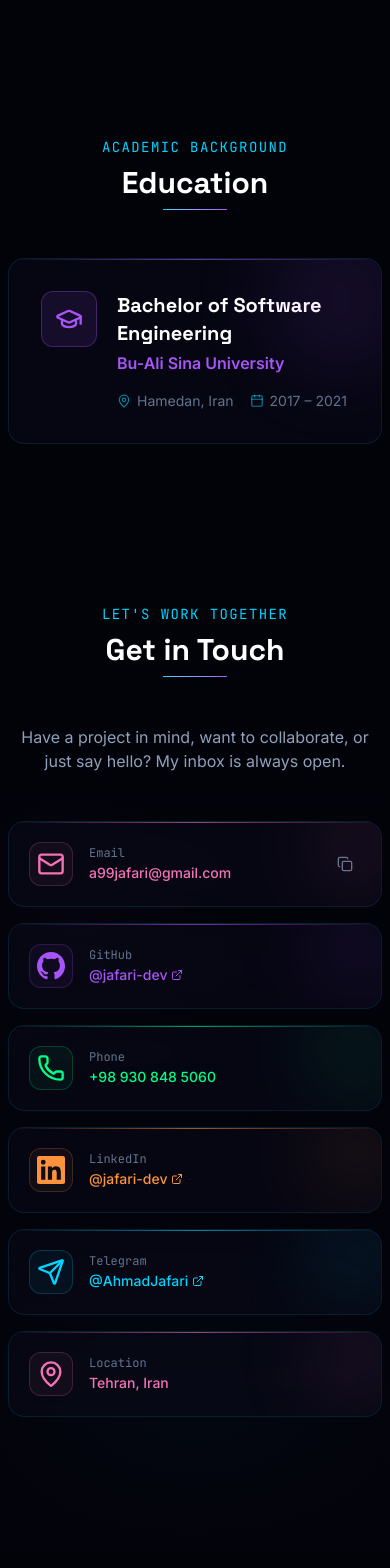
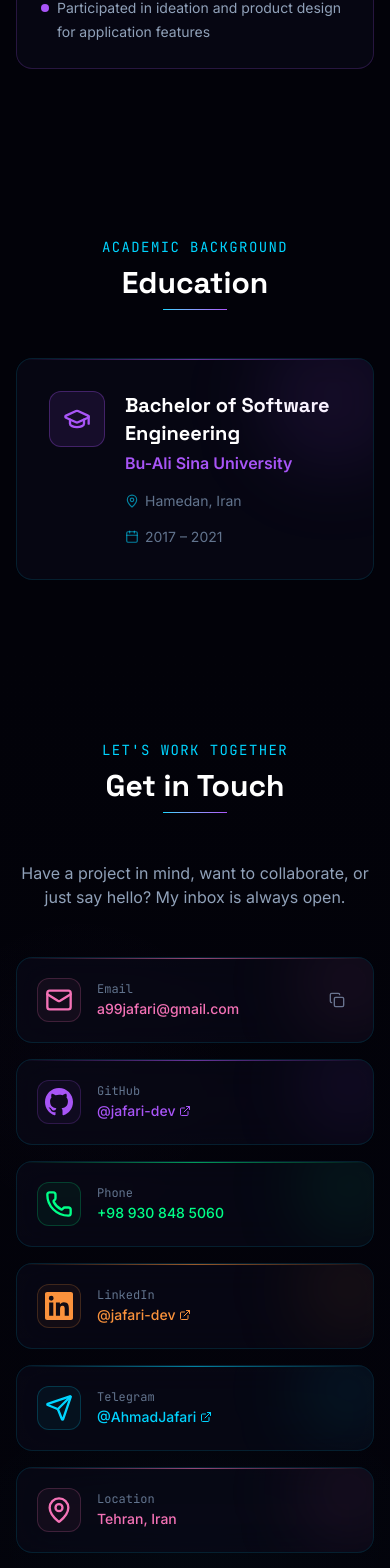
Before and after one commit to jafari-dev/jafari-dev.github.io, a Next.js app: page / in a window 390 px wide. Shown: the part 6480-8048 px from the top of the page. Built offline with nearby package versions, Linux system fonts and the light colour scheme.

Commit message:
feat: increase the inline padding in some sections

```diff
--- a/src/components/sections/Contact.tsx
+++ b/src/components/sections/Contact.tsx
@@ -119,7 +119,7 @@ export default function Contact() {
       <div className="absolute top-1/4 -left-20 w-80 h-80 glow-spot-purple opacity-15 pointer-events-none" />
       <div className="absolute top-1/2 -right-20 w-80 h-80 glow-spot-pink opacity-10 pointer-events-none" />
 
-      <div className="relative z-10 max-w-4xl mx-auto px-2 sm:px-6">
+      <div className="relative z-10 max-w-4xl mx-auto px-4 sm:px-6">
         <SectionTitle title={t('title')} subtitle={t('subtitle')} />
 
         <motion.p
--- a/src/components/sections/Education.tsx
+++ b/src/components/sections/Education.tsx
@@ -10,7 +10,7 @@ export default function Education() {
 
   return (
     <section className="relative py-16">
-      <div className="relative z-10 max-w-4xl mx-auto px-2 sm:px-6">
+      <div className="relative z-10 max-w-4xl mx-auto px-4 sm:px-6">
         <SectionTitle title={t('title')} subtitle={t('subtitle')} />
 
         <motion.div
--- a/src/components/sections/Experience.tsx
+++ b/src/components/sections/Experience.tsx
@@ -75,7 +75,7 @@ export default function Experience() {
     <section id="experience" className="relative py-24">
       <div className="absolute top-1/3 -left-20 w-96 h-96 glow-spot-purple opacity-10 pointer-events-none" />
       <div className="absolute bottom-1/3 -right-20 w-96 h-96 glow-spot-cyan opacity-10 pointer-events-none" />
-      <div className="relative z-10 max-w-4xl mx-auto px-2 sm:px-6">
+      <div className="relative z-10 max-w-4xl mx-auto px-4 sm:px-6">
         <SectionTitle title={t('title')} subtitle={t('subtitle')} />
 
         <div className="relative">
```
